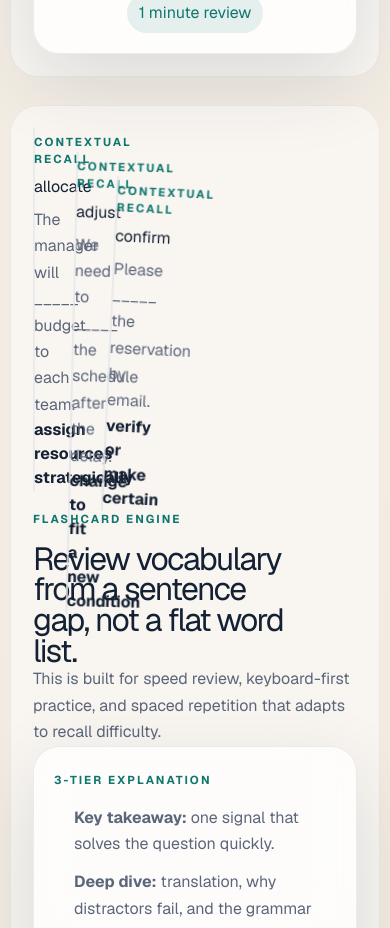
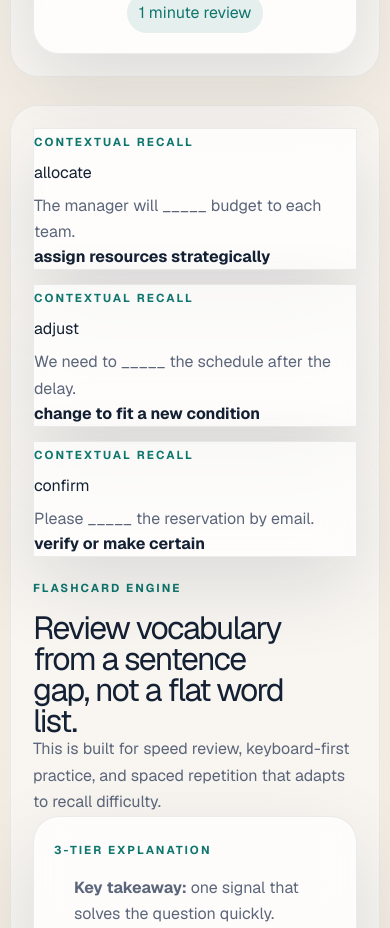
Before and after one commit to BaoAnh020603/adaptive-toeic-trainer, a Next.js app: page / in a window 390 px wide. Shown: the part 4580-5508 px from the top of the page. Built offline with nearby package versions, Linux system fonts and the light colour scheme.

Commit message:
Fix mobile flashcard layout

```diff
--- a/app/globals.css
+++ b/app/globals.css
@@ -594,7 +594,22 @@ button {
   }
 
   .flashcard-stack {
+    display: grid;
+    gap: 14px;
     min-height: 360px;
+  }
+
+  .flashcard {
+    position: relative;
+    inset: auto;
+    width: 100%;
+    transform: none !important;
+  }
+
+  .flashcard:nth-child(2),
+  .flashcard:nth-child(3) {
+    top: auto;
+    left: auto;
   }
 }
 
```
